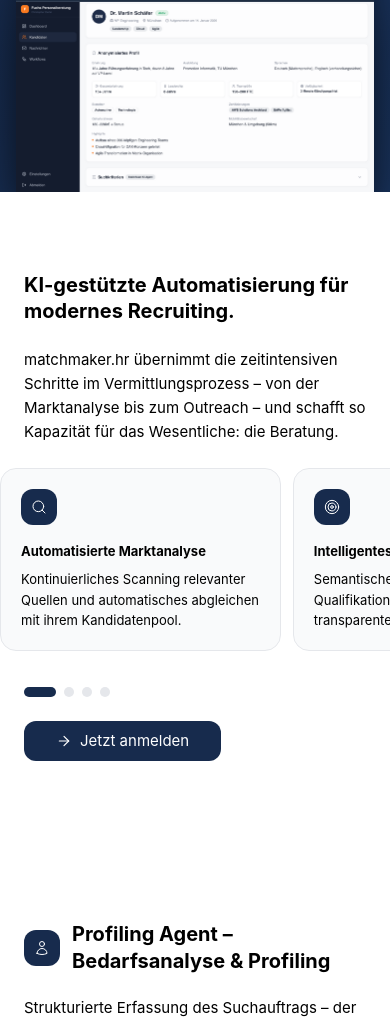
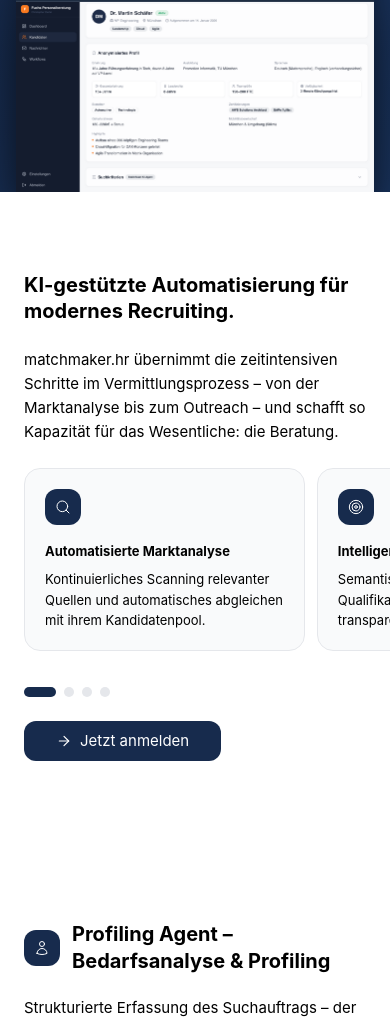
Before and after one commit to c-odenk/matchmaker-ui, a Vue app: page /#/ in a window 390 px wide. Shown: the part 720-1742 px from the top of the page. Built offline with nearby package versions, Linux system fonts and the light colour scheme.

Commit message:
Fehler behoben

```diff
--- a/src/components/landing/V2/Landing-Benefits-V2.vue
+++ b/src/components/landing/V2/Landing-Benefits-V2.vue
@@ -1,9 +1,9 @@
 <template>
-  <section class="py-20 md:py-28 lg:pt-44 lg:pb-36 bg-white">
-    <div class="mx-auto max-w-container-lg 2xl:max-w-container px-container-h">
+  <section class="py-20 md:py-28 lg:pt-44 lg:pb-36 bg-white overflow-hidden">
 
-      <!-- Mobile: stacked layout with horizontal scroll cards -->
-      <div class="flex flex-col sm:hidden gap-6">
+    <!-- Mobile: stacked layout -->
+    <div class="sm:hidden">
+      <div class="mx-auto max-w-container-lg 2xl:max-w-container px-container-h flex flex-col gap-6">
         <!-- 1. Überschrift -->
         <h2 class="text-h3-sm text-black">
           KI-gestützte Automatisierung für modernes Recruiting.
@@ -12,12 +12,14 @@
         <p class="text-p-sm text-black">
           matchmaker.hr übernimmt die zeitintensiven Schritte im Vermittlungsprozess – von der Marktanalyse bis zum Outreach – und schafft so Kapazität für das Wesentliche: die Beratung.
         </p>
+      </div>
+
       <!-- 3. Horizontal Scroll Cards -->
-        <div class="relative left-1/2 -translate-x-1/2 w-screen">
+      <div class="mt-6">
         <div
           ref="scrollContainer"
           class="benefits-scroll flex flex-row gap-3 overflow-x-auto pb-3 snap-x snap-mandatory"
-            style="padding-left: 1.5rem; padding-right: 1.5rem;"
+          style="padding-left: 1.5rem; scroll-padding-left: 1.5rem;"
           @scroll="onScroll"
         >
           <div
@@ -38,10 +40,12 @@
               </p>
             </div>
           </div>
-            <!-- Spacer: erzwingt padding-right beim Scrollen -->
-            <div class="shrink-0 w-px" aria-hidden="true" />
+          <!-- Spacer rechts -->
+          <div class="shrink-0 w-6" aria-hidden="true" />
         </div>
       </div>
+
+      <div class="mx-auto max-w-container-lg 2xl:max-w-container px-container-h flex flex-col gap-6 mt-6">
         <!-- Scroll Dots -->
         <div class="flex items-center gap-2">
           <button
@@ -61,18 +65,18 @@
           </ButtonPrimary>
         </div>
       </div>
+    </div>
+
+    <div class="mx-auto max-w-container-lg 2xl:max-w-container px-container-h">
 
       <!-- Tablet: stacked layout with 2x2 grid -->
       <div class="hidden sm:flex lg:hidden flex-col gap-6">
-        <!-- 1. Überschrift -->
         <h2 class="text-h3-sm md:text-h3-md text-black">
           KI-gestützte Automatisierung für modernes Recruiting.
         </h2>
-        <!-- 2. Text -->
         <p class="text-p-sm md:text-p-md text-black">
           matchmaker.hr übernimmt die zeitintensiven Schritte im Vermittlungsprozess – von der Marktanalyse bis zum Outreach – und schafft so Kapazität für das Wesentliche: die Beratung.
         </p>
-        <!-- 3. Feature Grid -->
         <div class="grid grid-cols-2 gap-4">
           <div
             v-for="benefit in benefits"
@@ -92,7 +96,6 @@
             </div>
           </div>
         </div>
-        <!-- 4. Button -->
         <div class="self-start">
           <ButtonPrimary href="#" :icon="ArrowRight">
             Jetzt anmelden
@@ -102,7 +105,6 @@
 
       <!-- Desktop (lg+): side-by-side layout -->
       <div class="hidden lg:flex flex-row gap-16 items-center">
-        <!-- Left: 2x2 Feature Grid -->
         <div class="lg:w-1/2 grid grid-cols-2 gap-4">
           <div
             v-for="benefit in benefits"
@@ -122,7 +124,6 @@
             </div>
           </div>
         </div>
-        <!-- Right: Header text -->
         <div class="lg:w-1/2 flex flex-col gap-6">
           <h2 class="text-h3-lg 2xl:text-h3-2xl text-black">
             KI-gestützte Automatisierung für modernes Recruiting.
```
Lines whose indentation alone changed are shown as unchanged.
